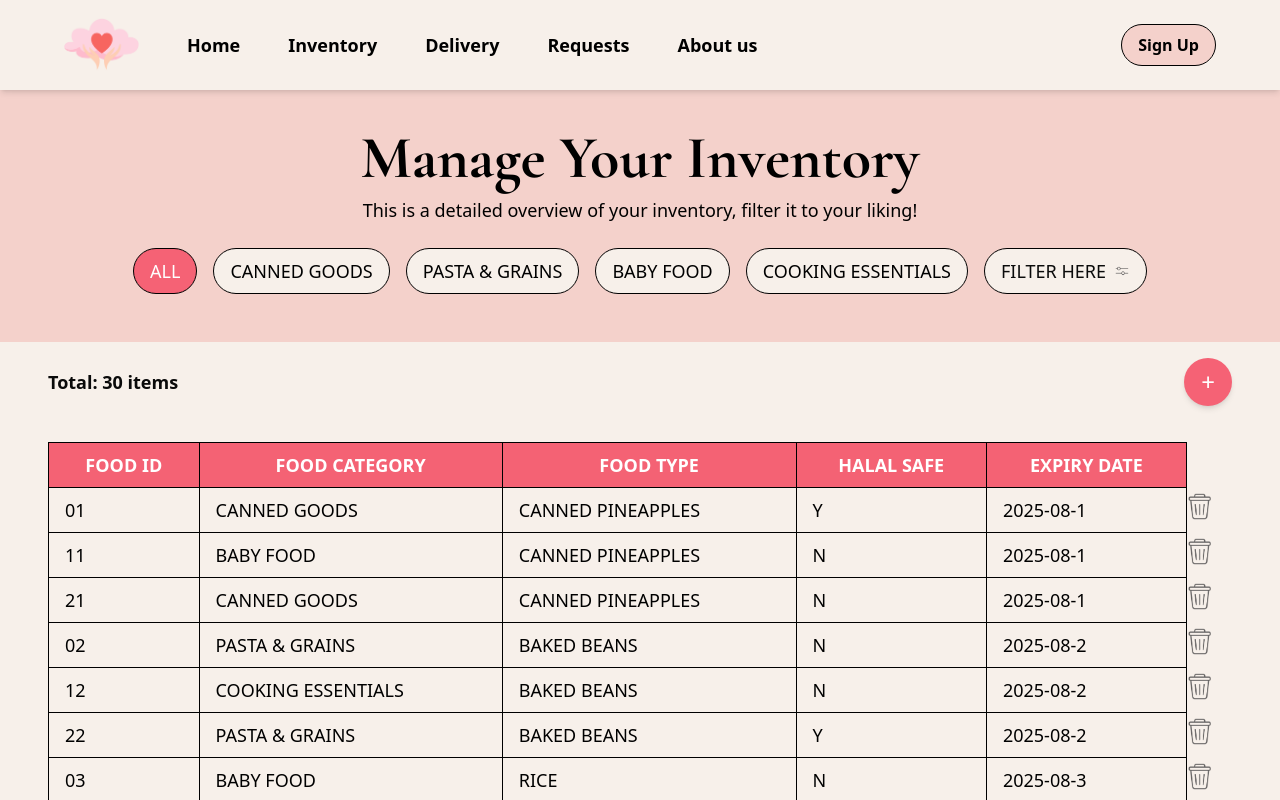
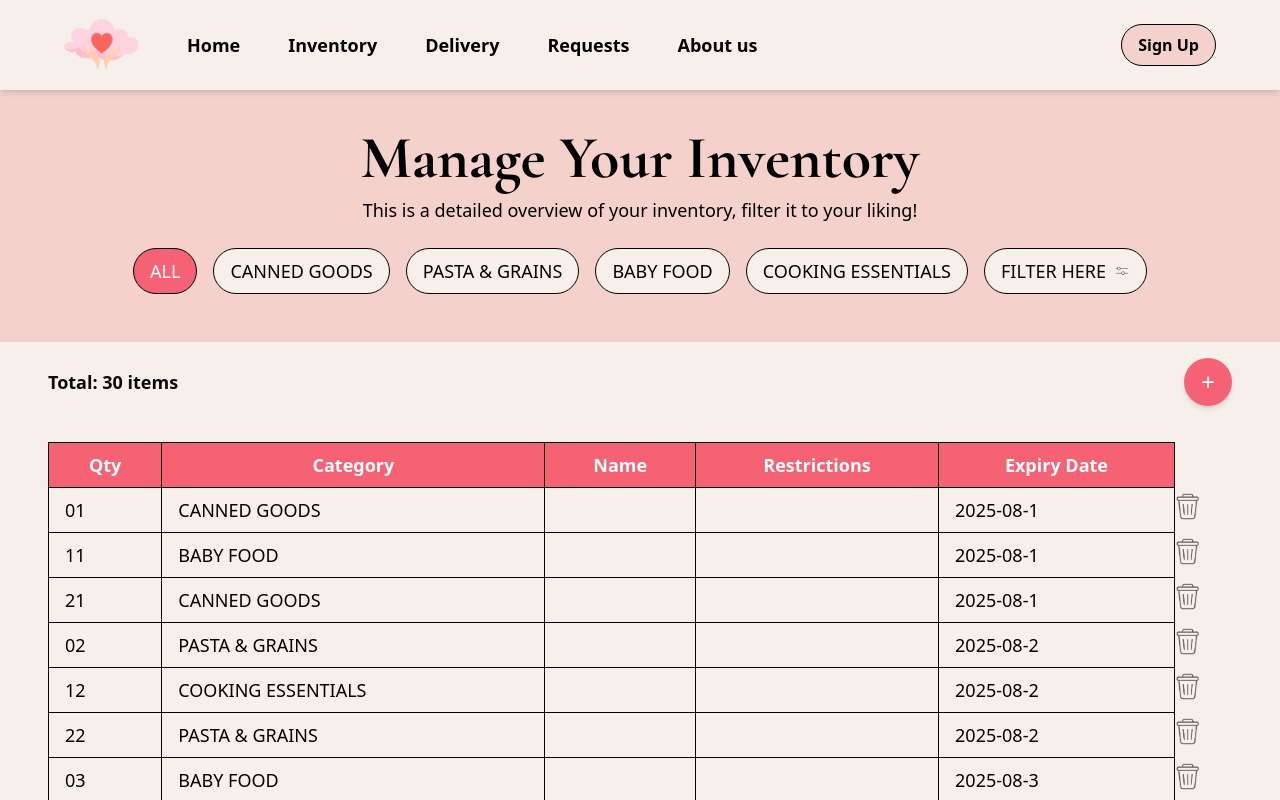
Before and after one commit to Matthew040310/ESD-G1T3-CloudPantry, a Next.js app in the folder cloudpantry/: page /manage-inventory in a window 1280 px wide. Shown: the top 800 px of the page. Built offline with nearby package versions, Linux system fonts and the light colour scheme.

Commit message:
(feat) : Staging for integration with inventory API
Sync data field with inventory database schema
- Changed id to qty
- id still an attribute, just not shown
- Change type to category
- Type now refers to carbs / protein / fats / vegetables / others (Not shown)

```diff
--- a/cloudpantry/src/app/manage-inventory/page.js
+++ b/cloudpantry/src/app/manage-inventory/page.js
@@ -3,8 +3,6 @@ import React, { useState, useEffect } from "react";
 import { Cormorant_Garamond, DM_Sans } from "next/font/google";
 import Image from "next/image";
 import { useSearchParams } from "next/navigation";
-
-
 
 const cormorant = Cormorant_Garamond({
   subsets: ["latin"],
@@ -18,17 +16,15 @@ const dmSans = DM_Sans({
   variable: "--font-dm-sans",
 });
 
-
-
 // Dummy database with 30 rows
 const initialData = Array.from({ length: 30 }, (_, i) => ({
   id: (i + 1).toString().padStart(2, "0"),
+  qty: (i + 1).toString().padStart(2, "0"),
   category: ["CANNED GOODS", "PASTA & GRAINS", "BABY FOOD", "COOKING ESSENTIALS"][i % 4],
-    type: ["CANNED PINEAPPLES", "BAKED BEANS", "RICE", "MILK POWDER", "FLOUR"][i % 5],
-    halal: i % 3 === 0 ? "Y" : "N",
+  name: ["CANNED PINEAPPLES", "BAKED BEANS", "RICE", "MILK POWDER", "FLOUR"][i % 5],
+  restriction: i % 3 === 0 ? "Halal" : "Kosher",
   expiry: `2025-08-${(i % 10) + 1}`,
 }));
-
 
 export default function ManageInventory() {
   const [inventory, setInventory] = useState(initialData);
@@ -48,16 +44,14 @@ export default function ManageInventory() {
     }
   }, [searchParams]); //  Runs when URL changes
 
-
-
   // New Item State
   const [newItem, setNewItem] = useState({
     category: "",
+    description: "",
     type: "",
-        halal: "Y",
+    restrictions: [],
     expiry: "",
   });
-
 
   // Filtered data based on category & filters
   const filteredData = inventory
@@ -100,7 +94,9 @@ export default function ManageInventory() {
     <div className={`${dmSans.variable} bg-[#f7f0ea] min-h-screen`}>
       {/* Hero Section */}
       <div className="bg-[#f4d1cb] text-center py-12">
-      <h1 className={`text-6xl font-bold text-black ${cormorant.variable} font-[family-name:var(--font-cormorant)]`}>
+        <h1
+          className={`text-6xl font-bold text-black ${cormorant.variable} font-[family-name:var(--font-cormorant)]`}
+        >
           Manage Your Inventory
         </h1>
         <p className="text-lg text-black mt-2">
@@ -110,24 +106,21 @@ export default function ManageInventory() {
 
         {/* Category Buttons */}
         <div className="flex justify-center mt-6 space-x-4">
-          {["ALL", "CANNED GOODS", "PASTA & GRAINS", "BABY FOOD", "COOKING ESSENTIALS"].map(
-            (category) => (
+          {["ALL", "CANNED GOODS", "PASTA & GRAINS", "BABY FOOD", "COOKING ESSENTIALS"].map((category) => (
             <button
               key={category}
               onClick={() => {
                 setSelectedCategory(category);
                 setCurrentPage(1);
               }}
-                className={`px-4 py-2 rounded-full border border-black text-lg ${
-                  selectedCategory === category
+              className={`px-4 py-2 rounded-full border border-black text-lg ${selectedCategory === category
                 ? "bg-[#f56275] text-white"
                 : "bg-[#f7f0ea] text-black"
                 }`}
             >
               {category}
             </button>
-            )
-          )}
+          ))}
 
           {/* Filter Dropdown */}
           <div className="relative">
@@ -136,7 +129,12 @@ export default function ManageInventory() {
               className="px-4 py-2 rounded-full border border-black text-lg bg-[#f7f0ea] flex items-center space-x-2"
             >
               <span>FILTER HERE</span>
-              <Image src="/filter-icon.png" alt="Filter" width={16} height={16} />
+              <Image
+                src="/filter-icon.png"
+                alt="Filter"
+                width={16}
+                height={16}
+              />
             </button>
 
             {filterOpen && (
@@ -175,54 +173,75 @@ export default function ManageInventory() {
         <p className="text-lg font-bold">Total: {filteredData.length} items</p>
         <button
           onClick={() => setAddItemOpen(!addItemOpen)}
-            className="bg-[#f56275] text-white w-12 h-12 rounded-full shadow-md text-2xl flex items-center justify-center"
-            >
+          className="bg-[#f56275] text-white w-12 h-12 rounded-full shadow-md text-2xl flex items-center justify-center"        >
           +
         </button>
 
         {addItemOpen && (
           <div className="absolute top-12 right-12 bg-white shadow-lg p-4 rounded-lg border border-gray-300">
-                <label className="block text-black font-bold mb-2">Food Category:</label>
+            <label className="block text-black font-bold mb-2">
+              Food Category:
+            </label>
             <select
               className="border p-2 rounded w-full"
               value={newItem.category}
-                onChange={(e) => setNewItem({ ...newItem, category: e.target.value })}
-                >
+              onChange={(e) =>
+                setNewItem({ ...newItem, category: e.target.value })}>
               <option value="">Select</option>
               <option value="CANNED GOODS">Canned Goods</option>
               <option value="PASTA & GRAINS">Pasta & Grains</option>
               <option value="BABY FOOD">Baby Food</option>
               <option value="COOKING ESSENTIALS">Cooking Essentials</option>
             </select>
-
-                <label className="block text-black font-bold mt-4 mb-2">Food Type:</label>
+            <label className="block text-black font-bold mt-4 mb-2">
+              Food Name:
+            </label>
             <input
               type="text"
               className="border p-2 rounded w-full"
-                placeholder="Enter food type"
-                value={newItem.type}
-                onChange={(e) => setNewItem({ ...newItem, type: e.target.value })}
+              placeholder="Enter food description"
+              value={newItem.description}
+              onChange={(e) => setNewItem({ ...newItem, description: e.target.value })}
             />
-
-                <label className="block text-black font-bold mt-4 mb-2">Halal Safe:</label>
+            <label className="block text-black font-bold mt-4 mb-2">
+              Food Type:
+            </label>
             <select
               className="border p-2 rounded w-full"
-                value={newItem.halal}
-                onChange={(e) => setNewItem({ ...newItem, halal: e.target.value })}
-                >
-                <option value="Y">Yes</option>
-                <option value="N">No</option>
+              value={newItem.type}
+              onChange={(e) => setNewItem({ ...newItem, type: e.target.value })}>
+              <option value="">Select</option>
+              <option value="Carbs">Carbs</option>
+              <option value="Protein">Protein</option>
+              <option value="Fats">Fats</option>
+              <option value="Vegetables">Vegetables</option>
+              <option value="Others">Others</option>
             </select>
 
-                <label className="block text-black font-bold mt-4 mb-2">Expiry Date:</label>
+            {/* To edit to change to Restrictions, taking in puts from multiple
+            checkboxes, with input text field for new restrictions*/}
+            <label className="block text-black font-bold mt-4 mb-2">
+              Restrictions:
+            </label>
+            <select
+              className="border p-2 rounded w-full"
+              value={newItem.restriction}
+              onChange={(e) =>
+                setNewItem({ ...newItem, restrictions: [...newItem.restrictions, e.target.value] })}>
+              <option value=""></option>
+              <option value="Y">Halal</option>
+              <option value="N">Kosher</option>
+            </select>
+            <label className="block text-black font-bold mt-4 mb-2">
+              Expiry Date:
+            </label>
             <input
-                type="text"
+              type="date"
               className="border p-2 rounded w-full"
               placeholder="YYYY-MM-DD"
               value={newItem.expiry}
-                onChange={(e) => setNewItem({ ...newItem, expiry: e.target.value })}
-                />
-
+              onChange={(e) =>
+                setNewItem({ ...newItem, expiry: e.target.value })} />
             <button
               onClick={handleAddItem}
               className="bg-[#f56275] text-white px-4 py-2 rounded-full mt-4 w-full"
@@ -233,32 +252,41 @@ export default function ManageInventory() {
         )}
       </div>
 
-
       {/* Table Section */}
       <div className="px-12 py-1">
         <div className="overflow-x-auto mt-4">
           <table className="w-full border-collapse border border-black">
             <thead>
               <tr className="bg-[#f46274] text-white text-lg">
-                <th className="border border-black px-4 py-2">FOOD ID</th>
-                <th className="border border-black px-4 py-2">FOOD CATEGORY</th>
-                <th className="border border-black px-4 py-2">FOOD TYPE</th>
-                <th className="border border-black px-4 py-2">HALAL SAFE</th>
-                <th className="border border-black px-4 py-2">EXPIRY DATE</th>
+                <th className="border border-black px-4 py-2">Qty</th>
+                <th className="border border-black px-4 py-2">Category</th>
+                <th className="border border-black px-4 py-2">Name</th>
+                <th className="border border-black px-4 py-2">Restrictions</th>
+                <th className="border border-black px-4 py-2">Expiry Date</th>
                 <th className="bg-[#f7f0ea] border border-[#f7f0ea] px-4 py-2"></th>
               </tr>
             </thead>
             <tbody>
               {displayedData.map((item) => (
                 <tr key={item.id} className="text-black text-lg">
-                    <td className="border border-black px-4 py-2">{item.id}</td>
-                    <td className="border border-black px-4 py-2">{item.category}</td>
-                    <td className="border border-black px-4 py-2">{item.type}</td>
-                    <td className="border border-black px-4 py-2">{item.halal}</td>
-                    <td className="border border-black px-4 py-2">{item.expiry}</td>
+                  <td className="border border-black px-4 py-2">{item.qty}</td>
+                  <td className="border border-black px-4 py-2">
+                    {item.category}
+                  </td>
+                  <td className="border border-black px-4 py-2">{item.description}</td>
+                  <td className="border border-black px-4 py-2">
+                    {item.halal}
+                  </td>
+                  <td className="border border-black px-4 py-2">
+                    {item.expiry}
+                  </td>
                   <td className="border border-[#f7f0ea]">
                     <button onClick={() => handleDeleteItem(item.id)}>
-                        <Image src="/delet-icon.png" alt="Delete" width={24} height={24} />
+                      <Image
+                        src="/delet-icon.png"
+                        alt="Delete"
+                        width={24}
+                        height={24} />
                     </button>
                   </td>
                 </tr>
```
Lines whose indentation alone changed are shown as unchanged.
